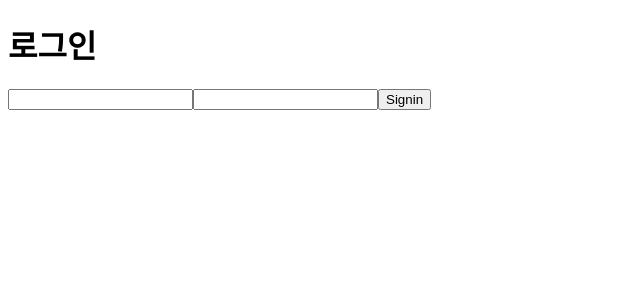
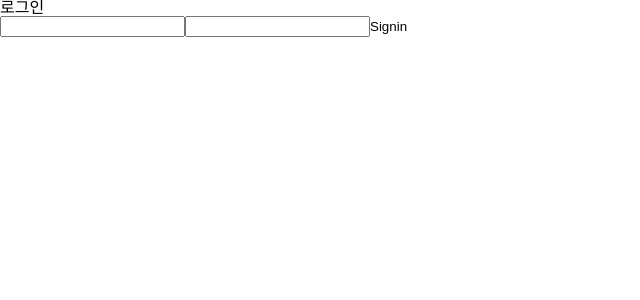
Before and after one commit to pair-programming-to-study/TodoList, a React (Create React App) app in the folder client/: page / in a window 1280 px wide. Shown: the top 300 px of the page, without its empty margins (0-640 px from the left). Built offline with nearby package versions, Linux system fonts and the light colour scheme.

Commit message:
feat: Reset css by applying global styles

```diff
--- a/client/src/App.tsx
+++ b/client/src/App.tsx
@@ -1,11 +1,13 @@
 import React from 'react';
+import GlobalStyles from 'libs/styles/globalStyles';
 import Routing from './routes/Routing';
 
 function App() {
   return (
-    <div>
+    <>
+      <GlobalStyles />
       <Routing />
-    </div>
+    </>
   );
 }
 
--- /dev/null
+++ b/client/src/libs/styles/globalStyles.ts
@@ -0,0 +1,65 @@
+import { createGlobalStyle } from 'styled-components';
+
+const GlobalStyles = createGlobalStyle`
+
+html,
+body,
+#root {
+  height: 100%;
+}
+
+
+html, body, div, span, applet, object, iframe,
+h1, h2, h3, h4, h5, h6, p, blockquote, pre,
+a, abbr, acronym, address, big, cite, code,
+del, dfn, em, img, ins, kbd, q, s, samp,
+small, strike, strong, sub, sup, tt, var,
+b, u, i, center,
+dl, dt, dd, ol, ul, li,
+fieldset, form, label, legend,
+table, caption, tbody, tfoot, thead, tr, th, td,
+article, aside, canvas, details, embed,
+figure, figcaption, footer, header, hgroup,
+menu, nav, output, ruby, section, summary,
+time, mark, audio, video {
+	margin: 0;
+	padding: 0;
+	border: 0;
+	font-size: 100%;
+	font: inherit;
+	vertical-align: baseline;
+}
+/* HTML5 display-role reset for older browsers */
+article, aside, details, figcaption, figure,
+footer, header, hgroup, menu, nav, section {
+	display: block;
+}
+body {
+	line-height: 1;
+}
+ol, ul {
+	list-style: none;
+}
+blockquote, q {
+	quotes: none;
+}
+blockquote:before, blockquote:after,
+q:before, q:after {
+	content: '';
+	content: none;
+}
+table {
+	border-collapse: collapse;
+	border-spacing: 0;
+}
+
+button {
+	border: 0 none;
+	background-color: transparent;
+	cursor: pointer;
+	padding: 0;
+}
+
+`;
+
+export default GlobalStyles;
```
